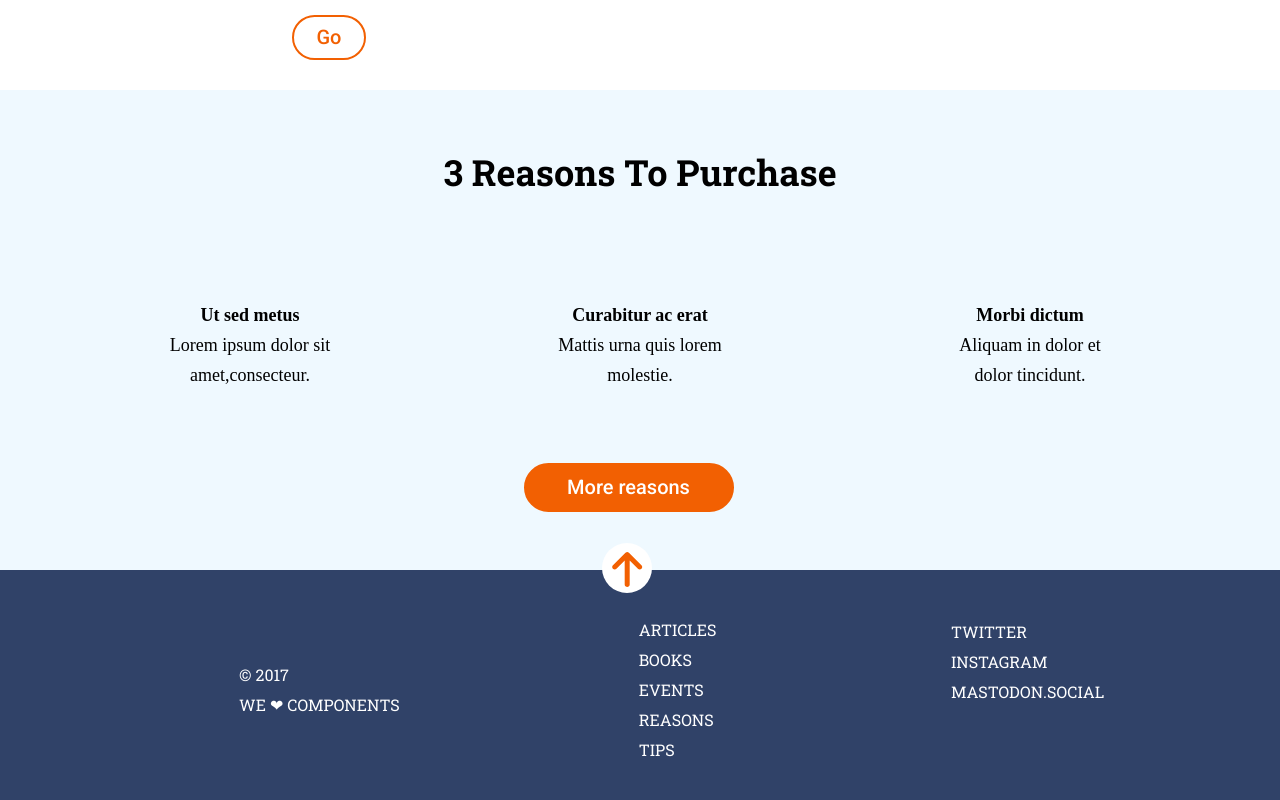
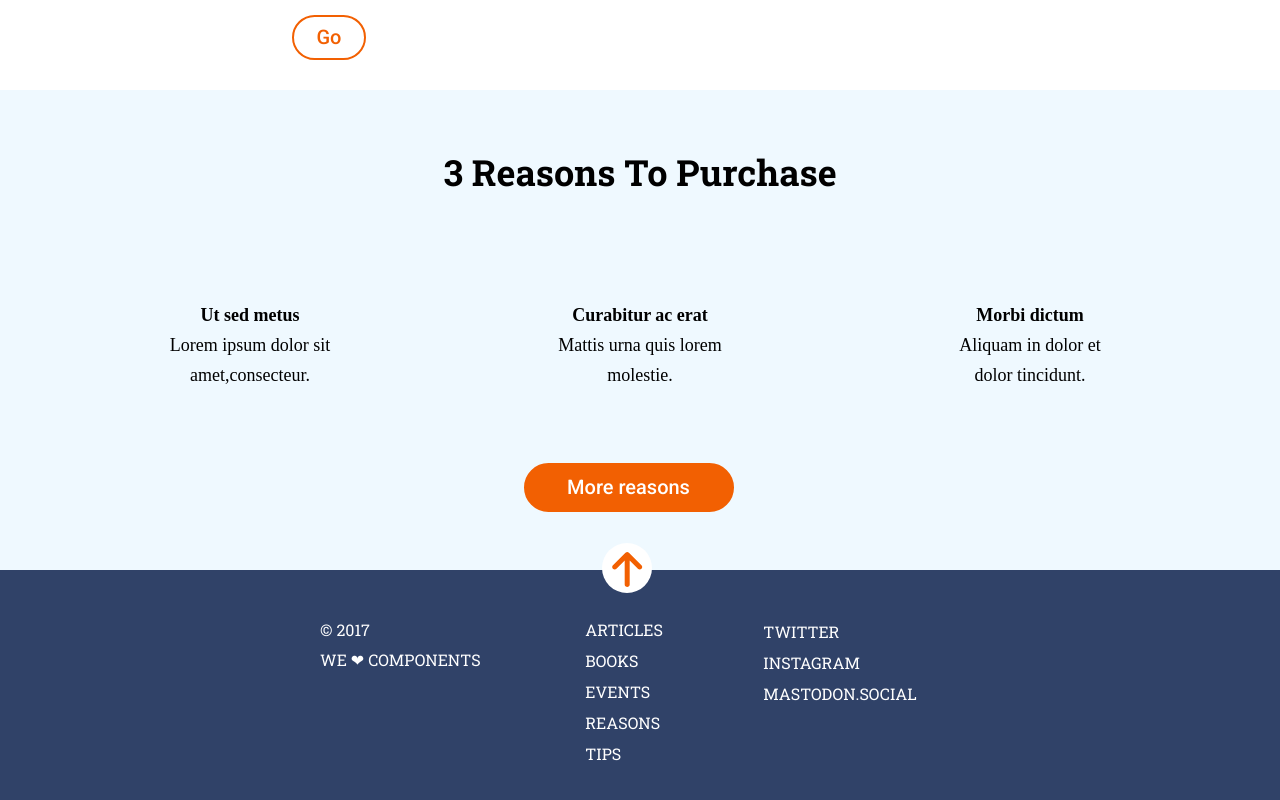
Before and after one commit to Adalab/f-m1-evaluacion-final-claramiralles, a website: page docs/index.html in a window 1280 px wide. Shown: the part 1070-1870 px from the top of the page. Drawn offline with nearby package versions, Linux system fonts and the light colour scheme.

Commit message:
footer stylings

```diff
--- a/_src/assets/scss/core/_variables.scss
+++ b/_src/assets/scss/core/_variables.scss
@@ -5,3 +5,4 @@ $color_whiteSnow: white;
 $color_blackNight: black;
 $color_greySilver: #4a4a4a;
 $color_orangeBright:#f26002;
+$color-blueNormal:blue;
--- a/_src/assets/scss/layout/_footer.scss
+++ b/_src/assets/scss/layout/_footer.scss
@@ -1,7 +1,7 @@
 .arrow__container__footer {
     content: "";
     border-radius: 30px;
-    background-color:$color_whiteSnow;;
+    background-color:$color_whiteSnow;
     width: 50px;
     height: 50px;
     margin-top: 63px;
@@ -16,11 +16,12 @@
     flex-direction: column;
     justify-content: center;
     align-items: center;
-    margin: 0%;
+    margin-top: 55px;
+    margin-bottom: 75px;
     padding: 0%;
     width: 100%;
     height: 465px;
-    background-color: #304268;
+    background-color: $color-blueNormal;
 
     @media all and (min-width:768px) {
         display: flex;
@@ -52,32 +53,26 @@
     justify-content: center;
     width: 73px;
     height: 150px;
-    padding-top: 60px;
+    margin-top: 55px;
+    margin-bottom: 75px;
+    padding:0%;
 
     @media all and (min-width:768px) {
         display: flex;
         flex-direction: column;
         text-align-last: left;
-        margin: 0%;
-        padding: 0%;
         order: 2;
         width: 210px;
         height: 150px;
-        margin-bottom: 45px;
-        margin-top: 45px;
-        }
+    }
 
     @media all and (min-width:1200px) {
         display: flex;
         flex-direction: column;
         text-align-last: left;
-        margin: 0%;
-        padding: 0%;
         order: 2;
         width: 161px;
         height: 150px;
-        margin-top: 45px;
-        margin-bottom: 45px;
         font-size: 16px;
         line-height: 30px;
         margin-right: 10px;
@@ -88,7 +83,7 @@
         width: 73px;
         height: 150px;
         text-align: center;
-        color: #ffffff;
+        color: $color_blackNight;
         list-style: none;
         text-decoration: none;
         display: block;
@@ -116,11 +111,20 @@
         line-height: 1.88;
         letter-spacing: normal;
         text-align: center;
-        color: #ffffff;
+        color:$color_blackNight;
         list-style: none;
         text-decoration: none;
         text-transform: uppercase;
+
+        @media all and (min-width: 768px){
+
+            &.components {
+                color: $color_orangeBright;
+            }
         }
+    }
+
+
 
 .div_social {
     display: flex;
@@ -164,13 +168,12 @@
 
 .div_brand {
     display: flex;
-    flex-direction: column;
+    flex-direction: column-reverse;
     justify-content: center;
     height: 90px;
 
     @media all and (min-width:768px) {
         display: flex;
-        flex-direction: column;
         text-align-last: left;
         margin: 0%;
         padding: 0%;
@@ -183,7 +186,6 @@
 
     @media all and (min-width:1200px) {
         display: flex;
-        flex-direction: column;
         margin: 0%;
         padding: 0%;
         order: 1;
```
Also changed, not shown: _src/templates/partials/_footer.html (+8 -2 lines), docs/assets/css/main.css.
